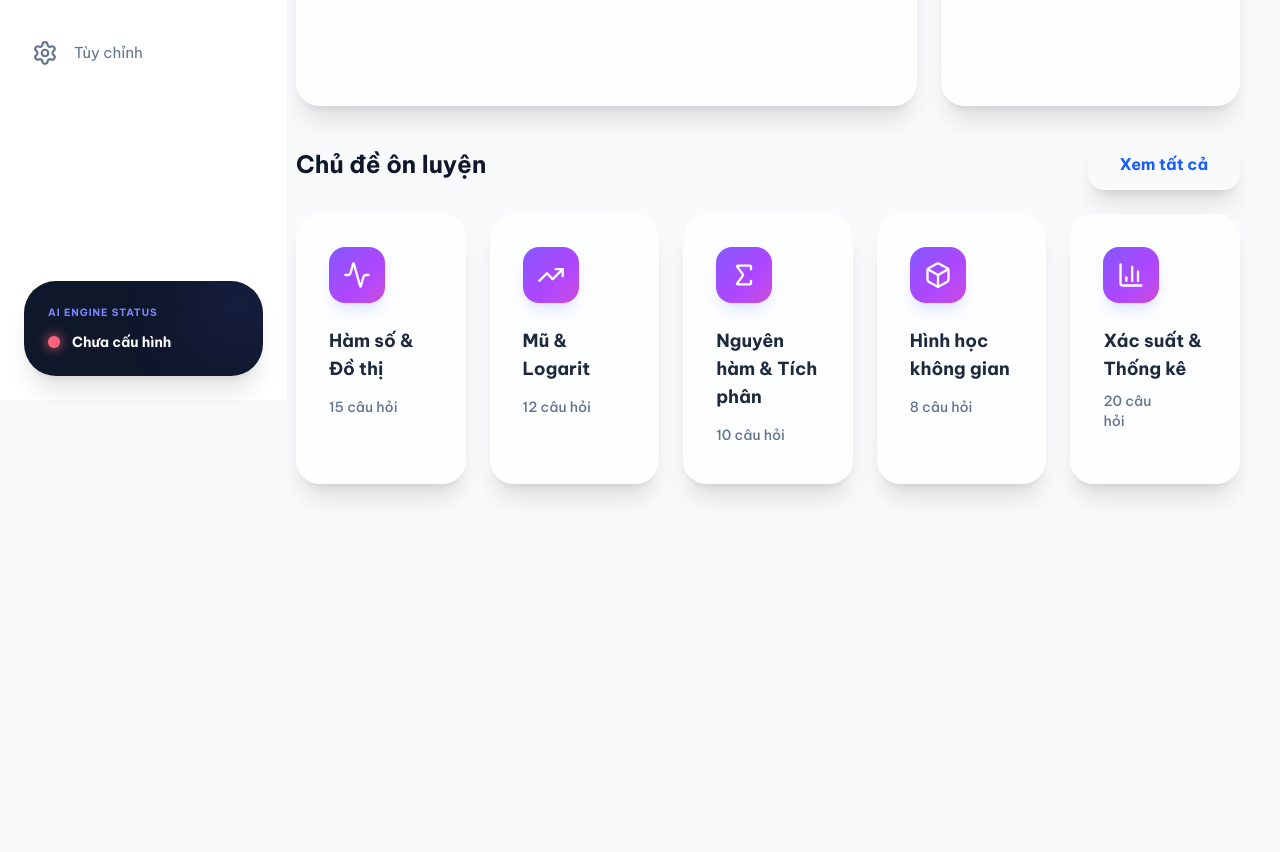
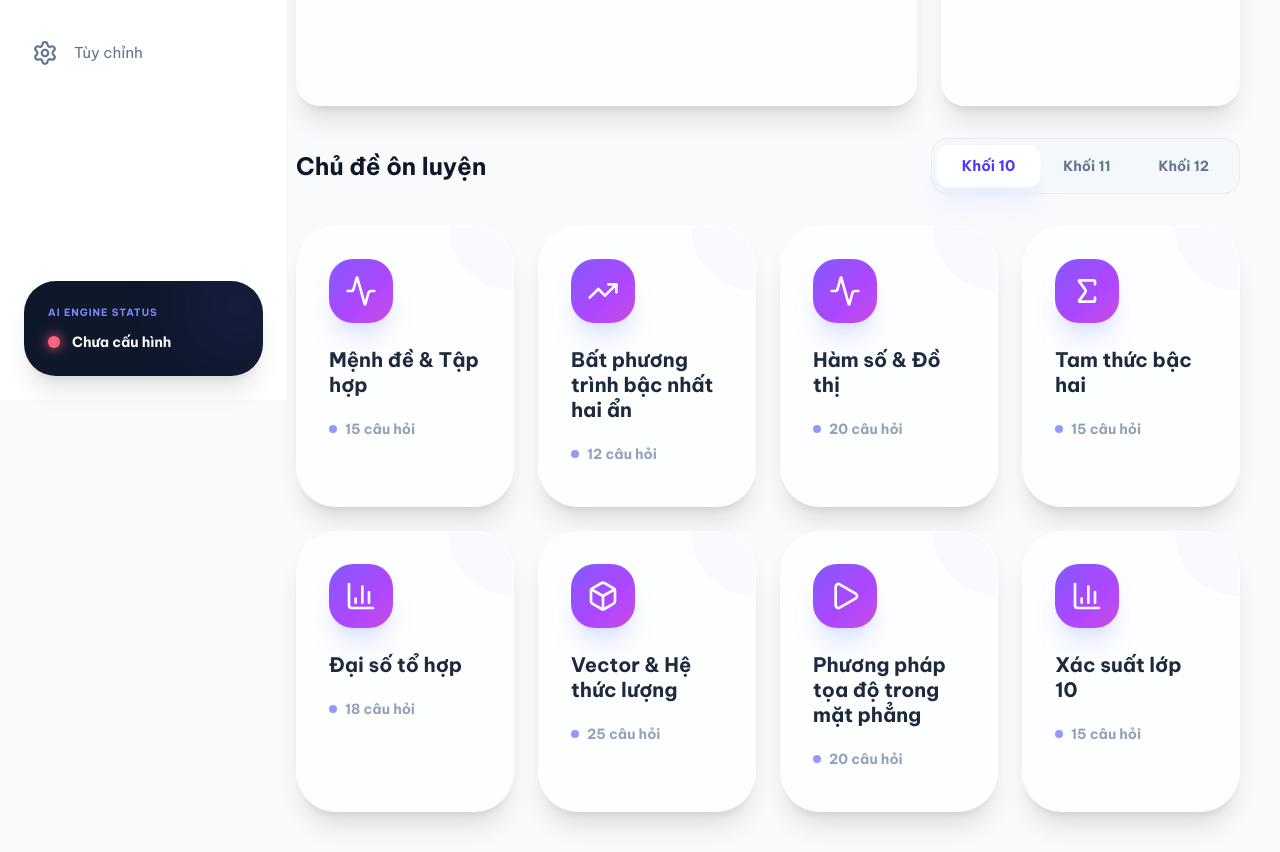
Before and after one commit to bong27012022-arch/dautruongtoanhoc, a React (Vite) app: page / in a window 1280 px wide. Shown: the part 400-1252 px from the top of the page. Before the commit the page ends 924 px from the top, so only its background shows below. Built offline with nearby package versions, Linux system fonts and the light colour scheme.

Commit message:
Curriculum: Add comprehensive topics for Grades 10-12 and grade filtering UI

```diff
--- a/src/App.tsx
+++ b/src/App.tsx
@@ -295,6 +295,8 @@ export default function App() {
   // --- Views ---
 
 const DashboardView = ({ data, handleStartGame }: { data: AppData; handleStartGame: (id: string) => void }) => {
+  const [selectedGrade, setSelectedGrade] = useState<number>(10);
+
   const stats = useMemo(() => {
     const last7Days = data.sessions.slice(0, 7).reverse();
     return {
@@ -302,6 +304,10 @@ const DashboardView = ({ data, handleStartGame }: { data: AppData; handleStartGa
       data: last7Days.map(s => s.score)
     };
   }, [data.sessions]);
+
+  const filteredSubjects = useMemo(() => {
+    return data.subjects.filter(sub => sub.grade === selectedGrade);
+  }, [data.subjects, selectedGrade]);
 
   return (
     <div className="space-y-8 animate-in fade-in duration-500">
@@ -379,32 +385,58 @@ const DashboardView = ({ data, handleStartGame }: { data: AppData; handleStartGa
       </div>
 
       <section>
-        <div className="flex items-center justify-between mb-6">
-          <h2 className="text-2xl font-bold text-slate-900">Chủ đề ôn luyện</h2>
-          <Button variant="ghost" className="text-blue-600">Xem tất cả</Button>
+        <div className="flex flex-col md:flex-row md:items-center justify-between mb-8 gap-6">
+          <h2 className="text-2xl font-bold text-slate-900 line-clamp-1">Chủ đề ôn luyện</h2>
+
+          <div className="flex bg-slate-100/50 p-1.5 rounded-2xl border border-slate-200/60 backdrop-blur-md">
+            {[10, 11, 12].map((grade) => (
+              <button
+                key={grade}
+                onClick={() => setSelectedGrade(grade)}
+                className={cn(
+                  "px-6 py-2.5 rounded-xl text-sm font-black transition-all duration-300",
+                  selectedGrade === grade
+                    ? "bg-white text-indigo-600 shadow-xl shadow-indigo-100/50 border border-slate-100 scale-105"
+                    : "text-slate-500 hover:text-slate-700 hover:bg-white/50"
+                )}
+              >
+                Khối {grade}
+              </button>
+            ))}
+          </div>
         </div>
-        <div className="grid grid-cols-1 sm:grid-cols-2 lg:grid-cols-3 xl:grid-cols-5 gap-6">
-          {data.subjects.map((sub) => {
-            const Icon = ({ Activity, TrendingUp, Sigma, Box, BarChart3 } as any)[sub.icon] || BookOpen;
+
+        <div className="grid grid-cols-1 sm:grid-cols-2 lg:grid-cols-3 xl:grid-cols-4 gap-6">
+          {filteredSubjects.map((sub) => {
+            const Icon = ({ Activity, TrendingUp, Sigma, Box, BarChart3, Play } as any)[sub.icon] || BookOpen;
             return (
               <motion.div
                 key={sub.id}
-                layoutId={sub.id}
+                layout
+                initial={{ opacity: 0, scale: 0.9 }}
+                animate={{ opacity: 1, scale: 1 }}
+                whileHover={{ y: -8, scale: 1.02 }}
                 onClick={() => handleStartGame(sub.id)}
-                whileHover={{ y: -8, scale: 1.02 }}
                 className={cn(
-                  "glass-card rounded-3xl p-8 transition-all cursor-pointer group",
+                  "glass-card rounded-[2.5rem] p-8 transition-all cursor-pointer group relative overflow-hidden",
                   "hover:border-indigo-200 hover:bg-indigo-50/50"
                 )}
               >
-                <div className="w-14 h-14 rounded-2xl premium-gradient text-white flex items-center justify-center mb-6 shadow-lg shadow-indigo-200/50 group-hover:rotate-6 transition-transform">
-                  <Icon size={28} />
+                <div className="absolute top-0 right-0 w-32 h-32 bg-indigo-50/30 rounded-full -mr-16 -mt-16 group-hover:bg-indigo-100/50 transition-colors" />
+
+                <div className="w-16 h-16 rounded-3xl premium-gradient text-white flex items-center justify-center mb-6 shadow-xl shadow-indigo-200/50 group-hover:rotate-6 transition-transform relative z-10">
+                  <Icon size={32} />
                 </div>
-                <h4 className="font-extrabold text-slate-800 text-lg mb-2">{sub.name}</h4>
-                <div className="flex items-center justify-between">
-                  <span className="text-sm font-medium text-slate-500">{sub.questionsCount} câu hỏi</span>
-                  <div className="w-8 h-8 rounded-full bg-indigo-50 flex items-center justify-center text-indigo-600 opacity-0 group-hover:opacity-100 transition-all">
-                    <ChevronRight size={18} />
+
+                <h4 className="font-black text-slate-800 text-xl mb-3 leading-tight group-hover:text-indigo-600 transition-colors">{sub.name}</h4>
+
+                <div className="flex items-center justify-between mt-auto">
+                  <div className="flex items-center gap-2">
+                    <div className="w-2 h-2 rounded-full bg-indigo-400 animate-pulse" />
+                    <span className="text-sm font-bold text-slate-400">{sub.questionsCount} câu hỏi</span>
+                  </div>
+                  <div className="w-10 h-10 rounded-2xl bg-white shadow-sm flex items-center justify-center text-indigo-600 opacity-0 group-hover:opacity-100 transform translate-x-4 group-hover:translate-x-0 transition-all duration-300">
+                    <ChevronRight size={20} />
                   </div>
                 </div>
               </motion.div>
--- a/src/types.ts
+++ b/src/types.ts
@@ -30,7 +30,7 @@ export interface Session {
 }
 
 export interface AppData {
-  subjects: { id: string; name: string; icon: string; questionsCount: number }[];
+  subjects: { id: string; name: string; icon: string; questionsCount: number; grade: 10 | 11 | 12 }[];
   questions: Question[];
   sessions: Session[];
   progress: {
@@ -50,11 +50,32 @@ export interface AppData {
 
 export const DEFAULT_DATA: AppData = {
   subjects: [
-    { id: "1", name: "Hàm số & Đồ thị", icon: "Activity", questionsCount: 15 },
-    { id: "2", name: "Mũ & Logarit", icon: "TrendingUp", questionsCount: 12 },
-    { id: "3", name: "Nguyên hàm & Tích phân", icon: "Sigma", questionsCount: 10 },
-    { id: "4", name: "Hình học không gian", icon: "Box", questionsCount: 8 },
-    { id: "5", name: "Xác suất & Thống kê", icon: "BarChart3", questionsCount: 20 },
+    // Lớp 10
+    { id: "10-1", name: "Mệnh đề & Tập hợp", icon: "Activity", questionsCount: 15, grade: 10 },
+    { id: "10-2", name: "Bất phương trình bậc nhất hai ẩn", icon: "TrendingUp", questionsCount: 12, grade: 10 },
+    { id: "10-3", name: "Hàm số & Đồ thị", icon: "Activity", questionsCount: 20, grade: 10 },
+    { id: "10-4", name: "Tam thức bậc hai", icon: "Sigma", questionsCount: 15, grade: 10 },
+    { id: "10-5", name: "Đại số tổ hợp", icon: "BarChart3", questionsCount: 18, grade: 10 },
+    { id: "10-6", name: "Vector & Hệ thức lượng", icon: "Box", questionsCount: 25, grade: 10 },
+    { id: "10-7", name: "Phương pháp tọa độ trong mặt phẳng", icon: "Play", questionsCount: 20, grade: 10 },
+    { id: "10-8", name: "Xác suất lớp 10", icon: "BarChart3", questionsCount: 15, grade: 10 },
+
+    // Lớp 11
+    { id: "11-1", name: "Hàm số lượng giác", icon: "Activity", questionsCount: 20, grade: 11 },
+    { id: "11-2", name: "Dãy số & Cấp số cộng/nhân", icon: "TrendingUp", questionsCount: 15, grade: 11 },
+    { id: "11-3", name: "Giới hạn & Hàm số liên tục", icon: "Activity", questionsCount: 18, grade: 11 },
+    { id: "11-4", name: "Đạo hàm", icon: "Sigma", questionsCount: 25, grade: 11 },
+    { id: "11-5", name: "Quan hệ song song", icon: "Box", questionsCount: 15, grade: 11 },
+    { id: "11-6", name: "Quan hệ vuông góc", icon: "Box", questionsCount: 20, grade: 11 },
+    { id: "11-7", name: "Xác suất lớp 11", icon: "BarChart3", questionsCount: 15, grade: 11 },
+
+    // Lớp 12
+    { id: "12-1", name: "Ứng dụng đạo hàm khảo sát hàm số", icon: "Activity", questionsCount: 30, grade: 12 },
+    { id: "12-2", name: "Nguyên hàm & Tích phân", icon: "Sigma", questionsCount: 25, grade: 12 },
+    { id: "12-3", name: "Hàm số mũ & Logarit", icon: "TrendingUp", questionsCount: 20, grade: 12 },
+    { id: "12-4", name: "Khối đa diện & Thể tích", icon: "Box", questionsCount: 15, grade: 12 },
+    { id: "12-5", name: "Toạ độ trong không gian (Oxyz)", icon: "Play", questionsCount: 25, grade: 12 },
+    { id: "12-6", name: "Xác suất lớp 12", icon: "BarChart3", questionsCount: 15, grade: 12 },
   ],
   questions: [],
   sessions: [],
```
